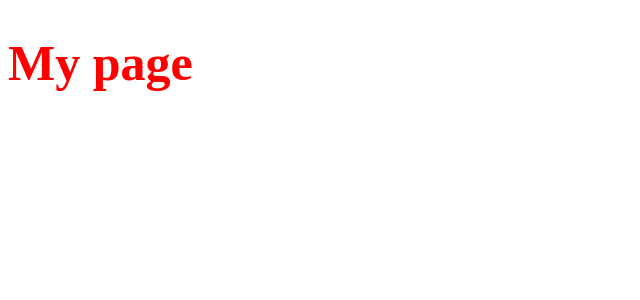
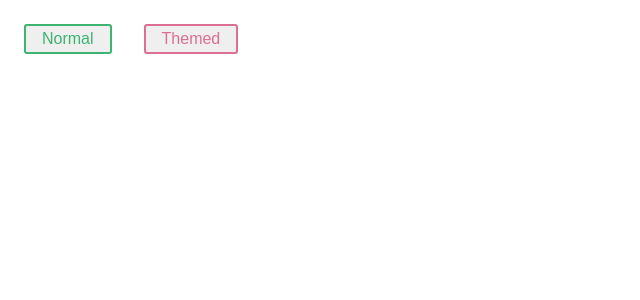
Before and after one commit to spukas/clean-drive, a Next.js app: page / in a window 1280 px wide. Shown: the top 300 px of the page, without its empty margins (0-640 px from the left). Built offline with nearby package versions, Linux system fonts and the light colour scheme.

Commit message:
Add theme to styled-components

```diff
--- /dev/null
+++ b/components/Button/index.js
@@ -0,0 +1,12 @@
+import styled from 'styled-components';
+
+export const Button = styled.button`
+    font-size: 1em;
+    margin: 1em;
+    padding: 0.25em 1em;
+    border-radius: 3px;
+
+    /* Color the border and text with theme.main */
+    color: ${({ theme, color = 'primary' }) => theme.colors[color]};
+    border: 2px solid ${({ theme, color = 'primary' }) => theme.colors[color]};
+`;
--- /dev/null
+++ b/components/index.js
@@ -0,0 +1 @@
+export { Button } from './Button';
--- a/pages/index.js
+++ b/pages/index.js
@@ -1,9 +1,13 @@
-import React from 'react'
-import styled from 'styled-components'
+import React from 'react';
+import { ThemeProvider } from 'styled-components';
+import { theme } from '../src/theme';
+import { Button } from '../components';
 
-const Title = styled.h1`
-  color: red;
-  font-size: 50px;
-`
-
-export default () => <Title>My page</Title>
+export default () => (
+    <ThemeProvider theme={theme}>
+        <React.Fragment>
+            <Button color="primary">Normal</Button>
+            <Button color="secondary">Themed</Button>
+        </React.Fragment>
+    </ThemeProvider>
+);
--- /dev/null
+++ b/src/constants.js
@@ -0,0 +1,28 @@
+export const breakpoints = {
+  phone: '40em',
+  tablet: '52em',
+  desktop: '64em',
+};
+
+export const space = {
+  none: 0,
+  small: 8,
+  regular: 16,
+  large: 32,
+};
+
+export const fontWeights = {
+  normal: 400,
+  bold: 700,
+};
+
+export const fonts = {
+  default: 'system-ui, sans-serif',
+  sans: 'system-ui, sans-serif',
+  mono: '"SF Mono", "Roboto Mono", Menlo, monospace',
+};
+
+export const colors = {
+  primary: 'mediumseagreen',
+  secondary: 'palevioletred',
+};
--- /dev/null
+++ b/src/theme.js
@@ -0,0 +1,15 @@
+import {
+    breakpoints,
+    space,
+    fonts,
+    fontWeights,
+    colors,
+} from './constants';
+
+export const theme = {
+    breakpoints,
+    space,
+    fonts,
+    fontWeights,
+    colors,
+};
```
